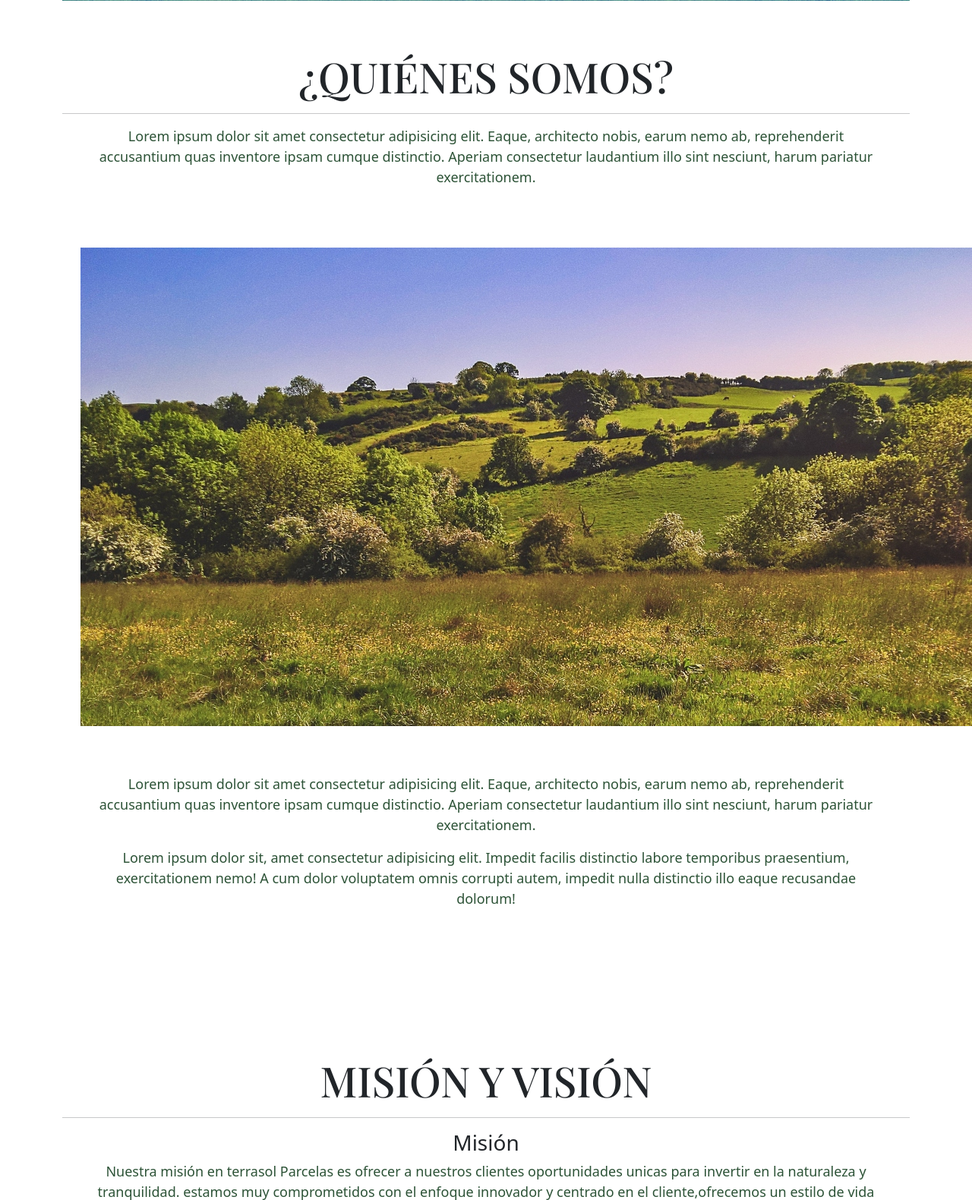
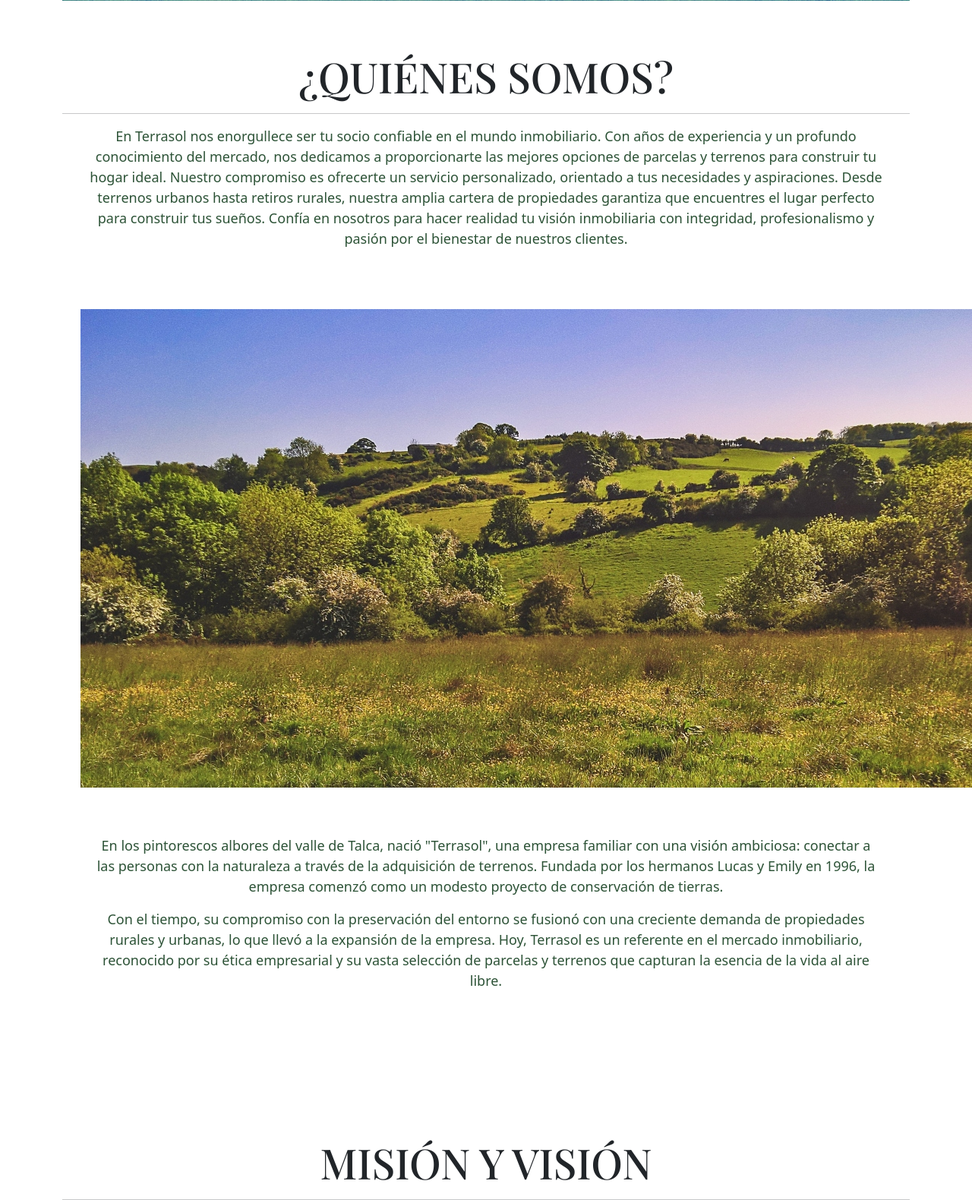
Before and after one commit to patriciomelor/Eva2-w-Linces, a PHP site: page / in a window 1280 px wide. Shown: the part 713-2293 px from the top of the page at 76% size. Run offline with PHP 8.4, Linux system fonts and the light colour scheme; some web fonts are replaced.

Commit message:
Reemplazo de Lorem

```diff
--- a/Front/component/nosotros.php
+++ b/Front/component/nosotros.php
@@ -6,15 +6,19 @@
         </div>
         <hr>
         <div class="text-center mb-5">
-            <p>Lorem ipsum dolor sit amet consectetur adipisicing elit. Eaque, architecto nobis, earum nemo ab, reprehenderit accusantium quas inventore ipsam cumque distinctio. Aperiam consectetur laudantium illo sint nesciunt, harum pariatur exercitationem.</p>
+            <p>En Terrasol nos enorgullece ser tu socio confiable en el mundo inmobiliario. Con años de experiencia y un profundo conocimiento del mercado, nos dedicamos a proporcionarte las mejores opciones de parcelas y terrenos para construir tu hogar ideal. Nuestro compromiso es ofrecerte un servicio personalizado, orientado a tus necesidades y aspiraciones. Desde terrenos urbanos hasta retiros rurales, nuestra amplia cartera de propiedades garantiza que encuentres el lugar perfecto para construir tus sueños. Confía en nosotros para hacer realidad tu visión inmobiliaria con integridad, profesionalismo y pasión por el bienestar de nuestros clientes.
+
+
+
+</p>
         </div>
         <div class="row">
-        <div class="container justify-content-center" style="padding-bottom: 15px; padding-top: 15px;">
+        <div class="container text-center" style="padding-bottom: 15px; padding-top: 15px;">
             <img src=src/media/ImagenParcelaNosotros.jpeg id="img_nosotros">
         </div>
         <div class="text-center mt-5 mb-5">
-            <p>Lorem ipsum dolor sit amet consectetur adipisicing elit. Eaque, architecto nobis, earum nemo ab, reprehenderit accusantium quas inventore ipsam cumque distinctio. Aperiam consectetur laudantium illo sint nesciunt, harum pariatur exercitationem.</p>
-            <p>Lorem ipsum dolor sit, amet consectetur adipisicing elit. Impedit facilis distinctio labore temporibus praesentium, exercitationem nemo! A cum dolor voluptatem omnis corrupti autem, impedit nulla distinctio illo eaque recusandae dolorum!</p>
+            <p>En los pintorescos albores del valle de Talca, nació "Terrasol", una empresa familiar con una visión ambiciosa: conectar a las personas con la naturaleza a través de la adquisición de terrenos. Fundada por los hermanos Lucas y Emily en 1996, la empresa comenzó como un modesto proyecto de conservación de tierras.</p>
+            <p>Con el tiempo, su compromiso con la preservación del entorno se fusionó con una creciente demanda de propiedades rurales y urbanas, lo que llevó a la expansión de la empresa. Hoy, Terrasol es un referente en el mercado inmobiliario, reconocido por su ética empresarial y su vasta selección de parcelas y terrenos que capturan la esencia de la vida al aire libre.</p>
         </div>
     </div>
 </div>
--- a/Front/component/soloTerrenos.php
+++ b/Front/component/soloTerrenos.php
@@ -8,7 +8,7 @@
         </div>
         <hr>
         <div class="text-center mb-5">
-            <p>Lorem ipsum dolor sit amet consectetur adipisicing elit. Doloribus dolorum distinctio sed adipisci enim. Natus officia accusantium corrupti est, ut, iure voluptatibus asperna</p>
+            <p>En la tranquilidad que ofrecen los paisajes del sur de Chile, te presentamos una selección de parcelas desde la Región del Maule hasta la Región de los Lagos. Disfruta del aire fresco, hermosas vista y la calma de la naturaleza. </p>
         </div>
         <!-- Primera tarjeta - Hacienda Pellín -->
         <div class="card m-3" style="max-width: 540px;" flex-wrap="wrap">
@@ -19,7 +19,7 @@
                 <div class="card-body col-md-8 p-4">
                     <h2 class="card-title ">Hacienda Pellín</h2>
                     <p class="card-text"><small class="text-body-secondary">Región del Maule</small></p>
-                    <p class="card-text">Lorem ipsum, dolor sit amet consectetur adipisicing elit. Exercitationem itaque iure ea, voluptatem commodi fug.</p>
+                    <p class="card-text">En el corazón del Maule, rodeada de árboles y cordillera encuentras el aire fresco de la naturaleza.</p>
                     <p class="card-text"><small class="text-body-secondary">Desde 5000m2</small></p>
                     <p class="card-text"><small class="text-body-secondary">Desde 3.500 UF</small></p>
                 </div>
@@ -34,9 +34,9 @@
                 <div class="card-body col-md-8 p-4">
                     <h2 class="card-title">Vista Coronel</h2>
                     <p class="card-text"><small class="text-body-secondary">Región del Biobío</small></p>
-                    <p class="card-text">Lorem ipsum, dolor sit amet consectetur adipisicing elit. Exercitationem itaque iure ea, voluptatem commodi fug.</p>
-                    <p class="card-text"><small class="text-body-secondary">Desde 5000m2</small></p>
-                    <p class="card-text"><small class="text-body-secondary">Desde 3.500 UF</small></p>
+                    <p class="card-text">Disfruta la vitalidad de la naturaleza enfatizada por la brisa marina del Pacífico sur.</p>
+                    <p class="card-text"><small class="text-body-secondary">Desde 7000m2</small></p>
+                    <p class="card-text"><small class="text-body-secondary">Desde 5.500 UF</small></p>
                 </div>
             </div>
         </div>
@@ -49,7 +49,7 @@
                 <div class="card-body col-md-8 p-4">
                     <h2 class="card-title">Boldos de Duao</h2>
                     <p class="card-text"><small class="text-body-secondary">Región del Biobío</small></p>
-                    <p class="card-text">Lorem ipsum, dolor sit amet consectetur adipisicing elit. Exercitationem itaque iure ea, voluptatem commodi fug.</p>
+                    <p class="card-text">El aroma la naturaleza enriquece los paisajes de ensueño que podrás disfrutar en Duao.</p>
                     <p class="card-text"><small class="text-body-secondary">Desde 5000m2</small></p>
                     <p class="card-text"><small class="text-body-secondary">Desde 3.500 UF</small></p>
                 </div>
@@ -64,9 +64,9 @@
                 <div class="card-body col-md-8 p-4">
                     <h2 class="card-title">Valle Curacautín</h2>
                     <p class="card-text"><small class="text-body-secondary">Región de la Araucanía</small></p>
-                    <p class="card-text">Lorem ipsum, dolor sit amet consectetur adipisicing elit. Exercitationem itaque iure ea, voluptatem commodi fug.</p>
-                    <p class="card-text"><small class="text-body-secondary">Desde 5000m2</small></p>
-                    <p class="card-text"><small class="text-body-secondary">Desde 3.500 UF</small></p>
+                    <p class="card-text">Un vasto terreno ondulado, cubierto de hierba verde y árboles majestuosos, con arroyos serpenteantes.</p>
+                    <p class="card-text"><small class="text-body-secondary">Desde 6.400m2</small></p>
+                    <p class="card-text"><small class="text-body-secondary">Desde 5.700 UF</small></p>
                 </div>
             </div>
         </div>
@@ -79,7 +79,7 @@
                 <div class="card-body col-md-8 p-4">
                     <h2 class="card-title">Vive Neltume</h2>
                     <p class="card-text"><small class="text-body-secondary">Región de los Ríos</small></p>
-                    <p class="card-text">Lorem ipsum, dolor sit amet consectetur adipisicing elit. Exercitationem itaque iure ea, voluptatem commodi fug.</p>
+                    <p class="card-text">Con montañas azules en la distancia, ofrece un refugio de belleza natural y serenidad.</p>
                     <p class="card-text"><small class="text-body-secondary">Desde 5000m2</small></p>
                     <p class="card-text"><small class="text-body-secondary">Desde 3.500 UF</small></p>
                 </div>
@@ -94,9 +94,11 @@
                 <div class="card-body col-md-8 p-4">
                     <h2 class="card-title">Alto Cancura</h2>
                     <p class="card-text"><small class="text-body-secondary">Región de los Lagos</small></p>
-                    <p class="card-text">Lorem ipsum, dolor sit amet consectetur adipisicing elit. Exercitationem itaque iure ea, voluptatem commodi fug.</p>
-                    <p class="card-text"><small class=" text-muted">Desde 5000m2</small></p>
-                    <p class="card-text"><small class="text-body-secondary">Desde 3.500 UF</small></p>
+        <!-- Sexta tarjeta - Alto Cancura-->
+                    <p class="card-text">
+Un terreno tranquilo, adornado con árboles frondosos que se mecen suavemente con la brisa fresca de la montaña.</p>
+                    <p class="card-text"><small class=" text-muted">Desde 6000m2</small></p>
+                    <p class="card-text"><small class="text-body-secondary">Desde 4.000 UF</small></p>
 
                 </div>
             </div>
```
